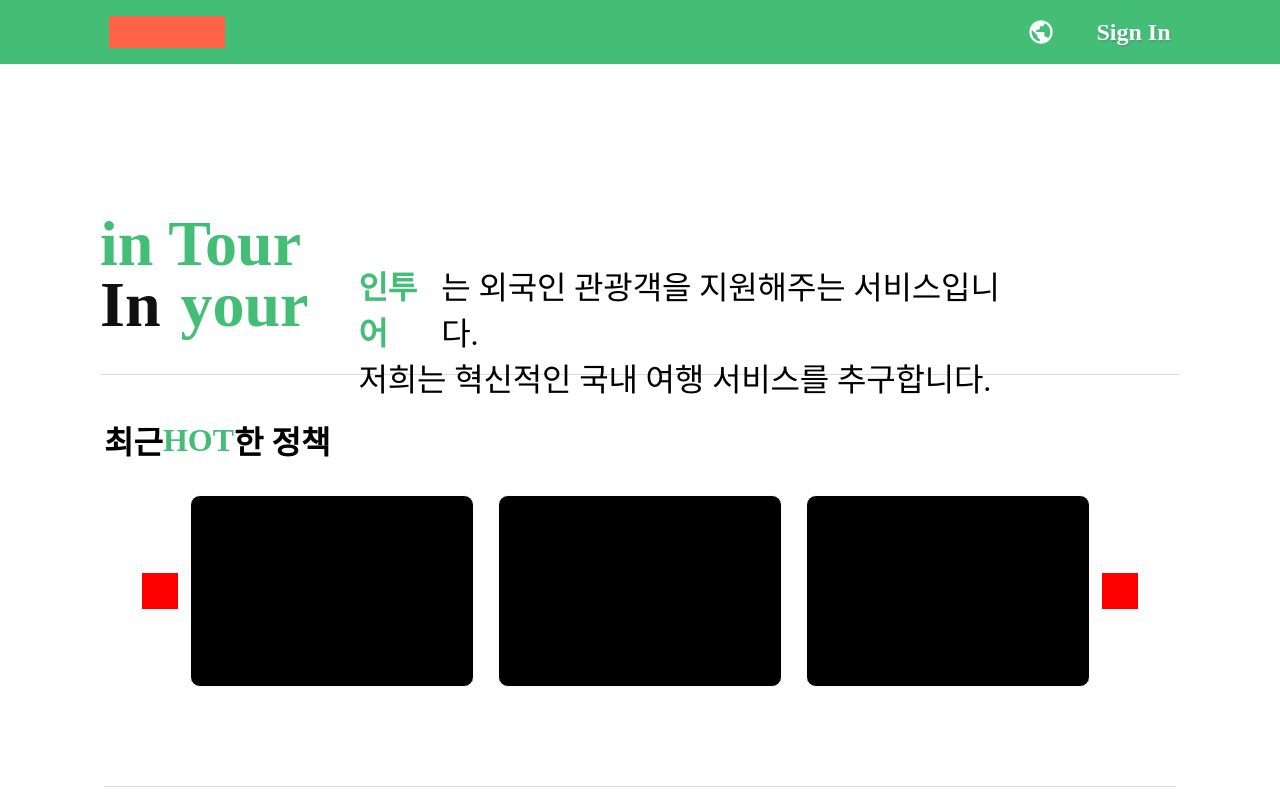
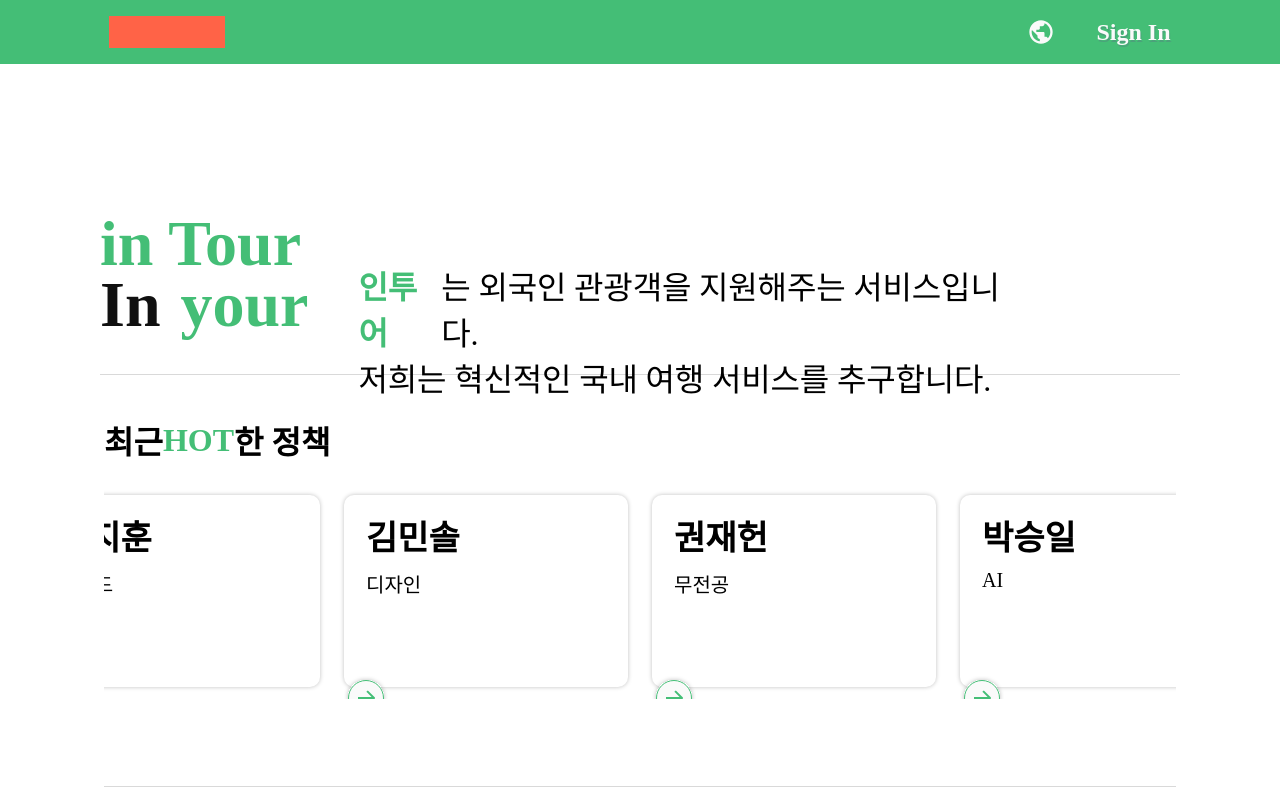
Before and after one commit to NexTach/hemargum-client, a React (Vite) app: page / in a window 1280 px wide. Built offline with nearby package versions, Linux system fonts and the light colour scheme.

Commit message:
arrowSign svg추가 & 카드 완성 & 카드 회전 미완성

```diff
--- /dev/null
+++ b/src/assets/arrowSign.tsx
@@ -0,0 +1,43 @@
+import React from 'react';
+
+const ArrowSvg: React.FC = () => {
+  return (
+    <svg width="44" height="44" viewBox="0 0 44 44" fill="none" xmlns="http://www.w3.org/2000/svg">
+      <g filter="url(#filter0_d_142_45)">
+        <circle cx="18" cy="18" r="18" transform="matrix(-1 0 0 1 40 4)" fill="#FAFAFA" />
+        <circle cx="18" cy="18" r="17.5" transform="matrix(-1 0 0 1 40 4)" stroke="#44BE76" />
+      </g>
+      <path
+        d="M30.7071 21.2929C31.0976 21.6834 31.0976 22.3166 30.7071 22.7071L24.3431 29.0711C23.9526 29.4616 23.3195 29.4616 22.9289 29.0711C22.5384 28.6805 22.5384 28.0474 22.9289 27.6569L28.5858 22L22.9289 16.3431C22.5384 15.9526 22.5384 15.3195 22.9289 14.9289C23.3195 14.5384 23.9526 14.5384 24.3431 14.9289L30.7071 21.2929ZM14 21L30 21L30 23L14 23L14 21Z"
+        fill="#44BE76"
+      />
+      <defs>
+        <filter
+          id="filter0_d_142_45"
+          x="0"
+          y="0"
+          width="44"
+          height="44"
+          filterUnits="userSpaceOnUse"
+          color-interpolation-filters="sRGB"
+        >
+          <feFlood flood-opacity="0" result="BackgroundImageFix" />
+          <feColorMatrix
+            in="SourceAlpha"
+            type="matrix"
+            values="0 0 0 0 0 0 0 0 0 0 0 0 0 0 0 0 0 0 127 0"
+            result="hardAlpha"
+          />
+          <feOffset />
+          <feGaussianBlur stdDeviation="2" />
+          <feComposite in2="hardAlpha" operator="out" />
+          <feColorMatrix type="matrix" values="0 0 0 0 0 0 0 0 0 0 0 0 0 0 0 0 0 0 0.25 0" />
+          <feBlend mode="normal" in2="BackgroundImageFix" result="effect1_dropShadow_142_45" />
+          <feBlend mode="normal" in="SourceGraphic" in2="effect1_dropShadow_142_45" result="shape" />
+        </filter>
+      </defs>
+    </svg>
+  );
+};
+
+export default ArrowSvg;
--- /dev/null
+++ b/src/components/card.tsx
@@ -0,0 +1,67 @@
+import { useEffect, useState } from 'react';
+import styled from 'styled-components';
+import ArrowSvg from '../assets/arrowSign';
+
+// 스타일 정의
+const CardBox = styled.div`
+  width: 284px;
+  height: 192px;
+  border-radius: 10px;
+  box-shadow: 0px 0px 4px 0px rgba(0, 0, 0, 0.25);
+  margin: 12px;
+`;
+
+const CardTitle = styled.p`
+  color: #000;
+  font-family: 'Pretendard Variable';
+  font-size: 34px;
+  font-style: normal;
+  font-weight: 700;
+  line-height: 95%;
+  margin: 28px 22px 14px 22px;
+`;
+
+const CardText = styled.p`
+  color: #000;
+  font-family: 'Pretendard Variable';
+  font-size: 20px;
+  font-style: normal;
+  font-weight: 400;
+  line-height: normal;
+  width: 240px;
+  height: 107px;
+  margin: 0 22px 0 22px;
+`;
+
+const TextWrapper = styled.div`
+  display: flex;
+  flex-direction: column;
+`;
+
+// Props 타입 정의
+interface Card {
+  title: string;
+  text: string;
+}
+
+function Card({ title, text }: Card) {
+  const [Title, setTitle] = useState<string>('');
+  const [Text, setText] = useState<string>('');
+
+  useEffect(() => {
+    setTitle(title);
+    setText(text);
+  }, [title, text]); // title과 text가 변경될 때마다 실행
+
+  return (
+    <CardBox>
+      <TextWrapper>
+        <CardTitle>{Title}</CardTitle>
+        <CardText>{Text}</CardText>
+      </TextWrapper>
+      <ArrowSvg />
+    </CardBox>
+  );
+}
+
+export default Card;
--- a/src/components/hotPolicy.tsx
+++ b/src/components/hotPolicy.tsx
@@ -1,4 +1,5 @@
 import styled from 'styled-components';
+import Card from './card';
 
 const PolicyWrapper = styled.div`
   width: 100vw;
@@ -40,15 +41,6 @@ const CardWrapper = styled.div`
   flex-direction: row;
 `;
 
-const Card = styled.div`
-  width: 284px;
-  height: 192px;
-  border-radius: 10px;
-  border: 1px solid rgba(250, 250, 250, 1);
-  background-color: black;
-  margin: 12px;
-`;
-
 const ArrowSign = styled.div`
   width: 36px;
   height: 36px;
@@ -60,6 +52,17 @@ const DragWrapper = styled.div`
   align-items: center;
   justify-content: center;
   margin-top: 20px;
+  overflow: hidden;
+`;
+
+const Slider1 = styled.div`
+  display: flex;
+  align-items: center;
+`;
+
+const Slider2 = styled.div`
+  display: flex;
+  align-items: center;
 `;
 
 function HotPolicy() {
@@ -74,9 +77,16 @@ function HotPolicy() {
           <DragWrapper>
             <ArrowSign />
             <CardWrapper>
-              <Card />
-              <Card />
-              <Card />
+              <Slider1>
+                <Card title={'이상혁'} text={'프론트엔드'} />
+                <Card title={'황지훈'} text={'백엔드'} />
+                <Card title={'김민솔'} text={'디자인'} />
+              </Slider1>
+              <Slider2>
+                <Card title={'권재헌'} text={'무전공'} />
+                <Card title={'박승일'} text={'AI'} />
+                <Card title={'김태은'} text={'백엔드'} />
+              </Slider2>
             </CardWrapper>
             <ArrowSign />
           </DragWrapper>
```
